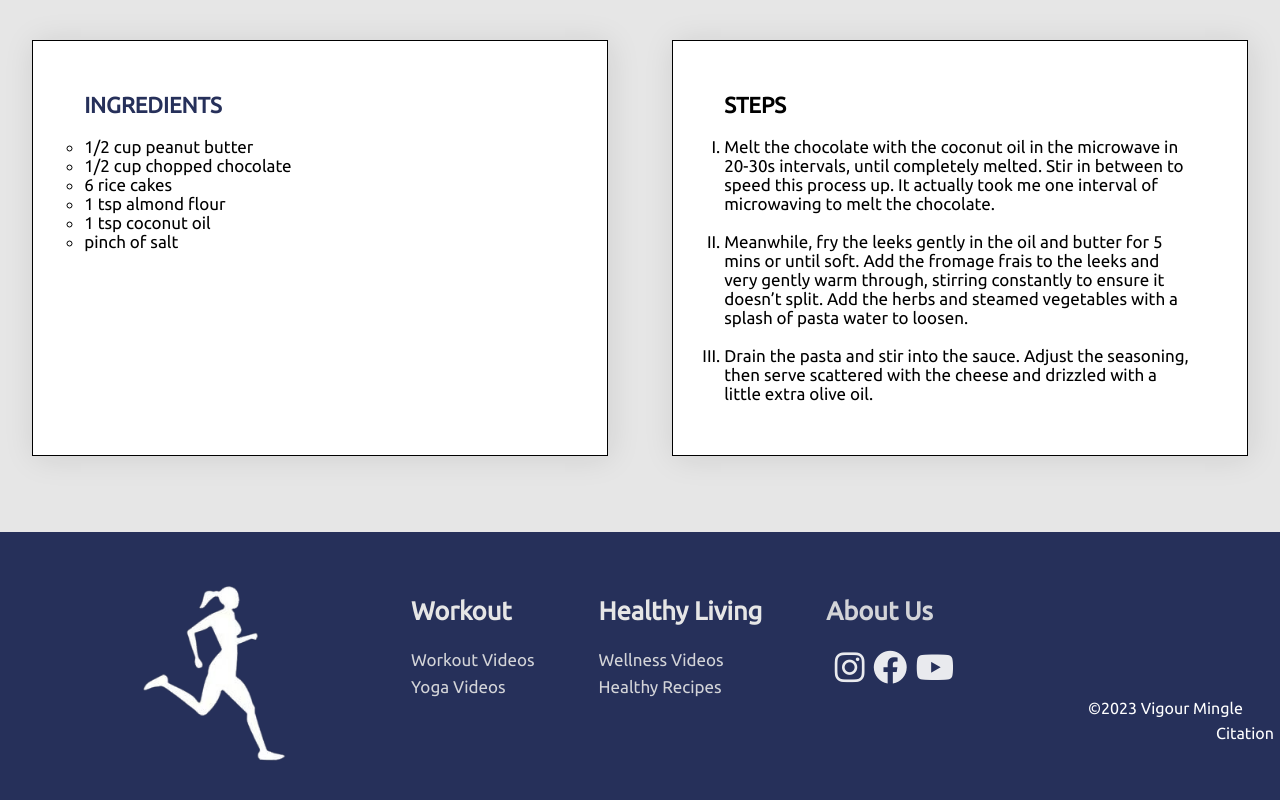
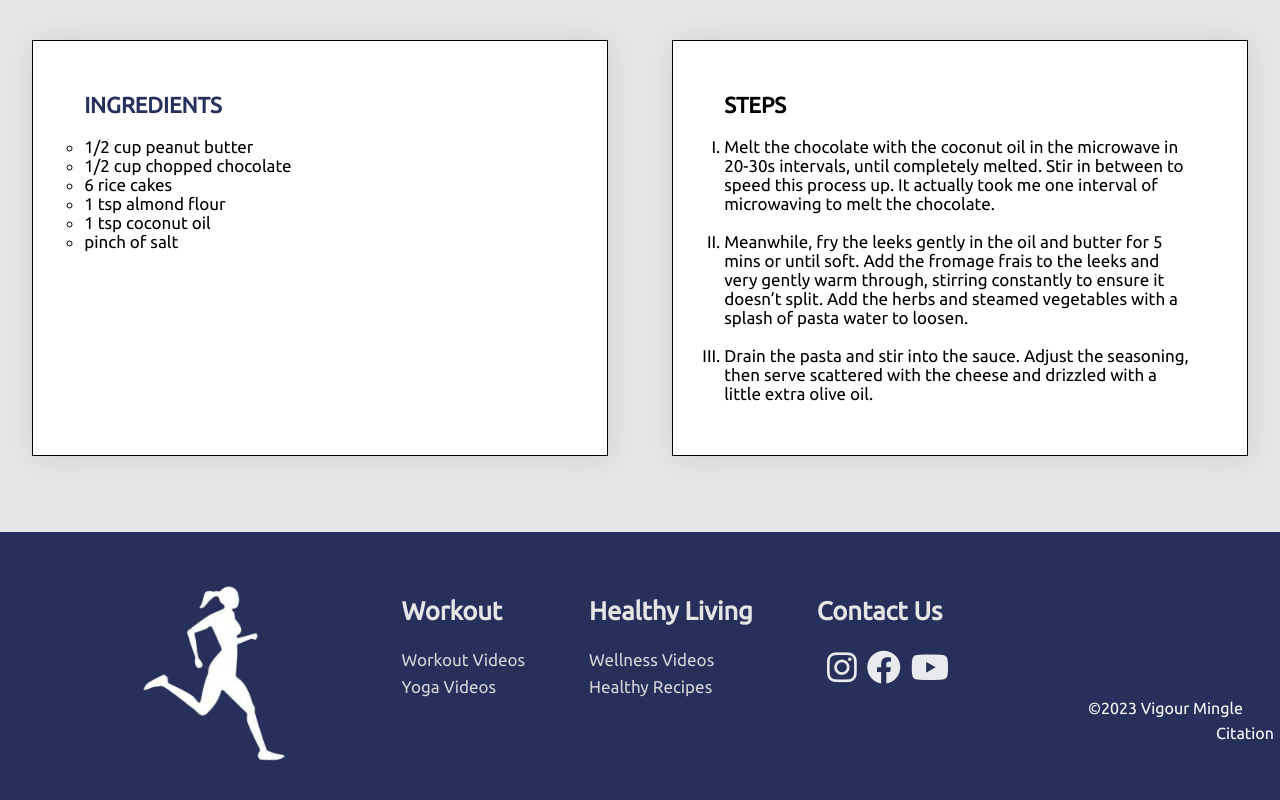
Before and after one commit to chotheintzun5/VM, a plain HTML site: page Vigour Mingle/pages/diet7.html in a window 1280 px wide. Shown: the part 778-1578 px from the top of the page. Drawn offline with Linux system fonts and the light colour scheme.

Commit message:
Update diet7.html

```diff
--- a/Vigour Mingle/pages/diet7.html
+++ b/Vigour Mingle/pages/diet7.html
@@ -134,9 +134,7 @@
           </div>
           <div class="footer-heading" id="footer-3">
               <h2>
-                  <a href="../pages/aboutus.html">
-                      About Us
-                  </a>
+                  Contact Us
               </h2>
               <div class="socialmedia">
                   <a href="#" class="icon">
```
